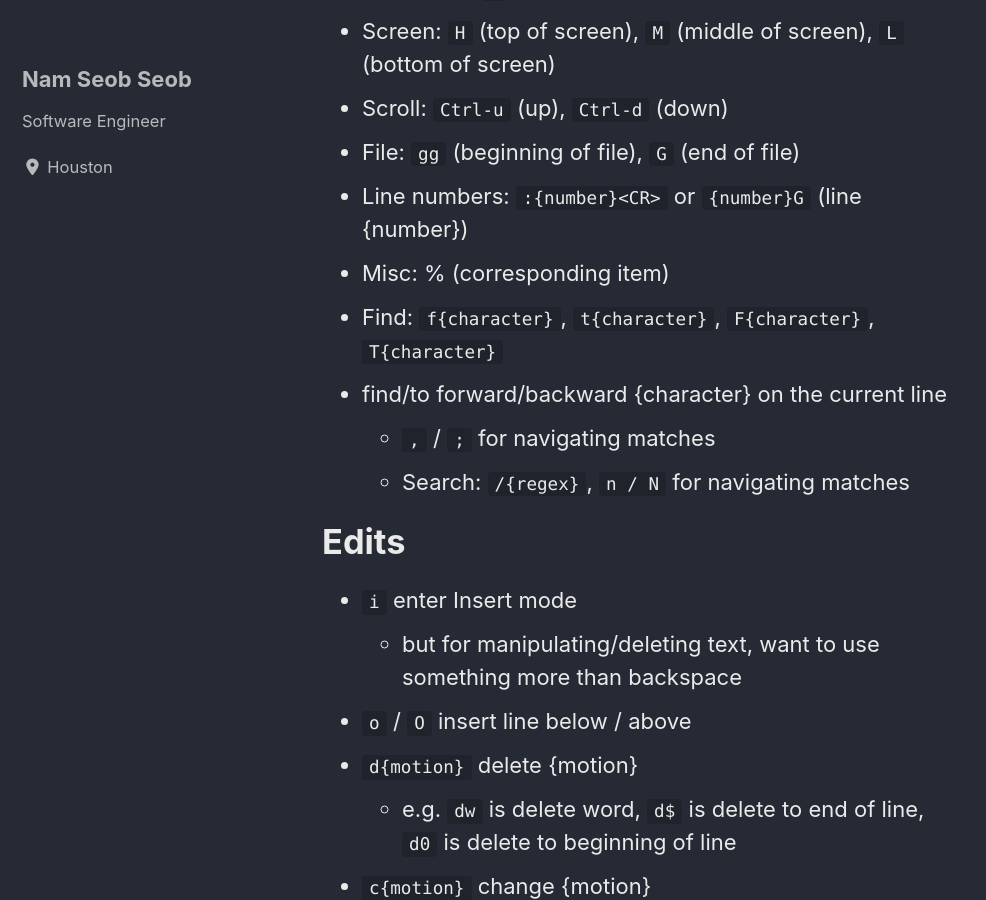
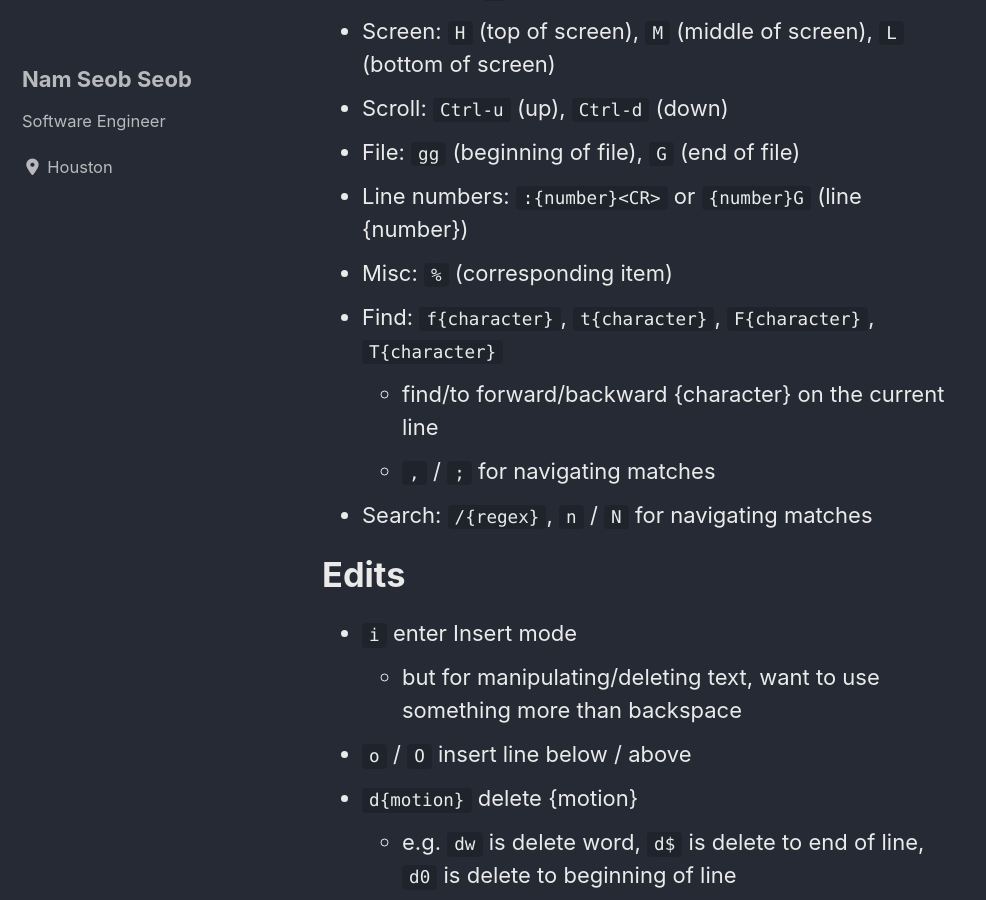
Before and after one commit to nsclass/nsclass.github.io, a Jekyll site: the page built from _posts/2020-06-10-cassandra-kafka-mistake.md, in a window 1280 px wide and 900 px high, scrolled down 785 px. Shown: the whole window, without its empty margins (0-986 px from the left). Built offline with Jekyll 4.4.1, drawn with Linux system fonts in a browser that asks for light colours; cached includes are drawn as plain includes; nearby versions of some CDN libraries.

Commit message:
fix format

```diff
--- a/_posts/2020-06-10-cassandra-kafka-mistake.md
+++ b/_posts/2020-06-10-cassandra-kafka-mistake.md
@@ -30,11 +30,11 @@ permalink: "2020/06/14/vim-basic-command"
 - Scroll: `Ctrl-u` (up), `Ctrl-d` (down)
 - File: `gg` (beginning of file), `G` (end of file)
 - Line numbers: `:{number}<CR>` or `{number}G` (line {number})
-- Misc: % (corresponding item)
+- Misc: `%` (corresponding item)
 - Find: `f{character}`, `t{character}`, `F{character}`, `T{character}`
-- find/to forward/backward {character} on the current line
+  - find/to forward/backward {character} on the current line
   - `,` / `;` for navigating matches
-  - Search: `/{regex}`, `n / N` for navigating matches
+- Search: `/{regex}`, `n` / `N` for navigating matches
 
 # Edits
 
```
